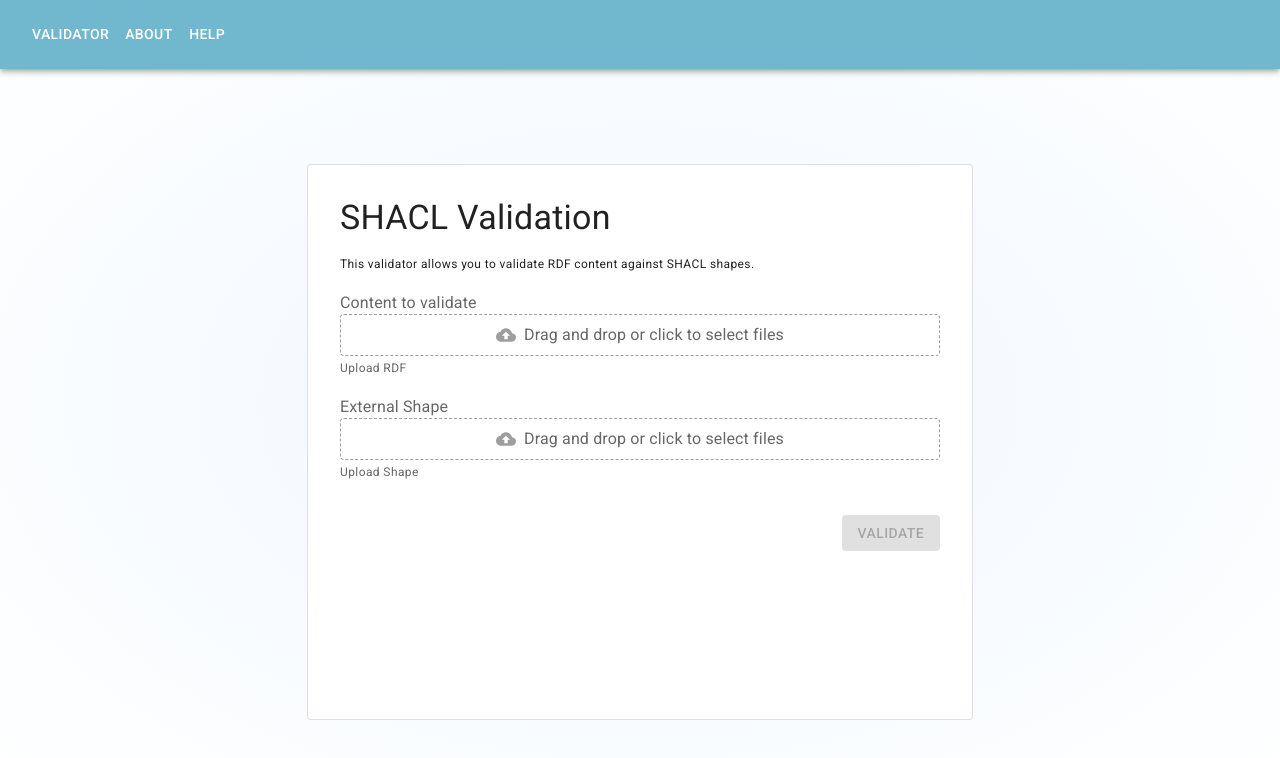
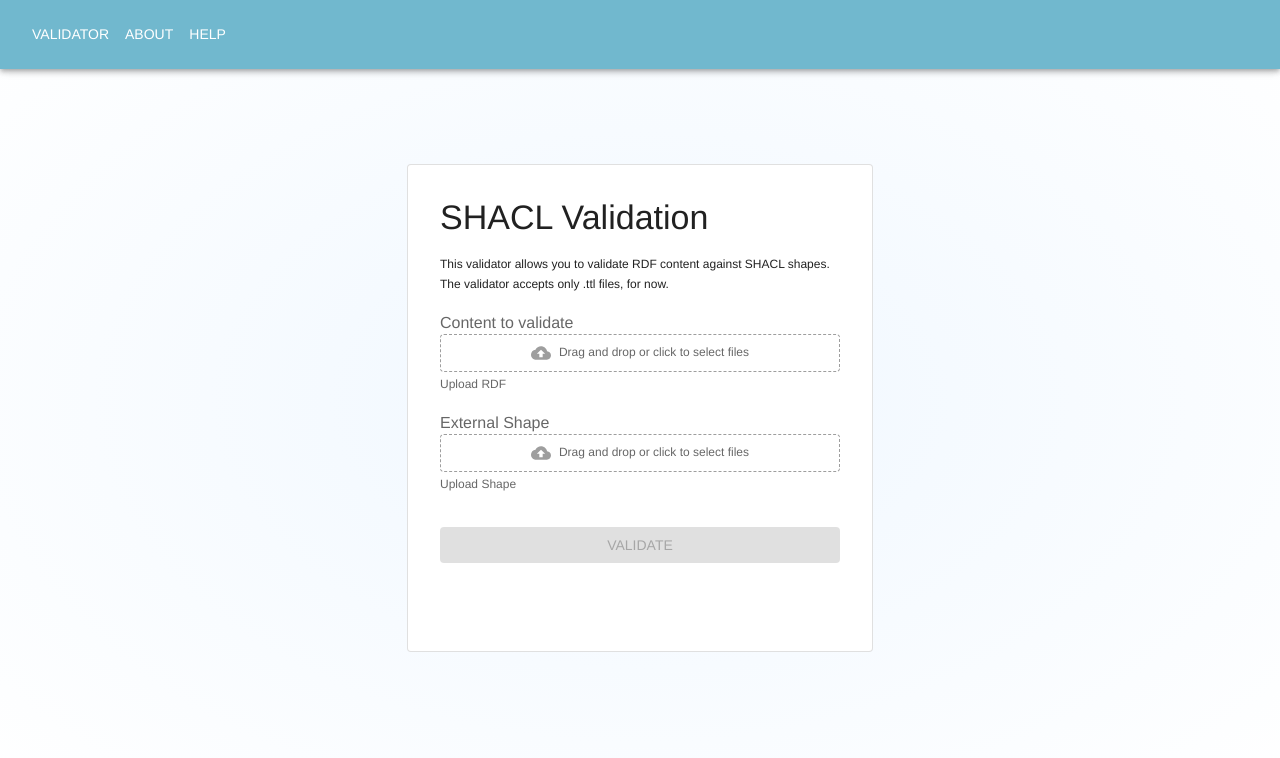
Before and after one commit to hanaCasey/SHACL-validation-task, a React (Create React App) app in the folder frontend/: page / in a window 1280 px wide. Shown: the top 758 px of the page. Built offline with nearby package versions, Linux system fonts and the light colour scheme.

Commit message:
same font

```diff
--- a/frontend/src/App.js
+++ b/frontend/src/App.js
@@ -9,6 +9,9 @@ import Validator from './components/Validator';
 
 
 const theme = createTheme({
+  typography: {
+    fontFamily: '"Helvetica", sans-serif',  // Replace this with your desired font
+  },
   palette: {
     mode: 'light',
     primary: {
--- a/frontend/src/components/DropZone.js
+++ b/frontend/src/components/DropZone.js
@@ -69,11 +69,11 @@ function DropZone({ label, onDrop, acceptedFiles }) {
                                     }}
                                 />
                             )}
-                            <Typography variant="body1" color="textSecondary">
+                            <Typography variant="caption" color="textSecondary">
                                 {isDragActive
                                     ? 'Drop the file here...'
                                     : fileName
-                                        ? `Uploaded file: ${fileName}`
+                                        ? `File: ${fileName}`
                                         : `Drag and drop or click to select files`}
                             </Typography>
                             </Box>
--- a/frontend/src/components/FileContext.js
+++ b/frontend/src/components/FileContext.js
@@ -10,7 +10,6 @@ export const FileProvider = ({ children }) => {
     const [rdfFile, setRdfFile] = useState(null);
     const [shapeFile, setShapeFile] = useState(null);
     const [validationResult, setValidationResult] = useState(null);
-    const [validationMessage, setValidationMessage] = useState(null);
     const [loading, setLoading] = useState(false);
     const [error, setError] = useState(null);
 
--- a/frontend/src/components/FileResponse.js
+++ b/frontend/src/components/FileResponse.js
@@ -10,7 +10,7 @@ import { useFileContext } from './FileContext';
 
 const ResponseContainer = styled(Stack)(({ theme }) => ({
     padding: 20,
-    marginTop: '10vh',
+    // marginTop: '10vh',
 }));
 
 
@@ -28,15 +28,20 @@ function FileResponse() {
         <ResponseContainer>
             {loading && <CircularProgress sx={{ margin: '20px auto' }} />}
             {!loading && validationResult !== null  && validationResult.conforms && (
+                <Box sx={{ textAlign: 'center', margin: '20px auto' }}>
                 <CheckCircleIcon color="success" fontSize="large" sx={{ margin: '20px auto' }} />
+                <Typography variant="body1" sx={{ mb: 2 }}>Validation success!</Typography>
+                </Box>
             )}
             {!loading && validationResult !== null  && !validationResult.conforms && (
                 <Box sx={{ textAlign: 'center', margin: '20px auto' }}>
-                    <CancelIcon color="error" fontSize="large" />
-                    <Typography variant="body1">Validation failed!</Typography>
-                    <Button variant="outlined" onClick={handleReport}>
-                        See Report
-                    </Button>
+                    <CancelIcon color="error" fontSize="large" sx={{ mb: 2 }}/>
+                    <Typography variant="body1" sx={{ mb: 2 }}>Validation failed!</Typography>
+                    <Box sx={{ display: 'flex', justifyContent: 'flex-end' }}>
+                        <Button variant="outlined" onClick={handleReport}>
+                            See Report
+                        </Button>
+                    </Box>
                 </Box>
             )}
 
--- a/frontend/src/components/FileUpload.js
+++ b/frontend/src/components/FileUpload.js
@@ -28,17 +28,16 @@ function FileUpload() {
     return (
         <Box
             component="form"
-
             noValidate
             sx={{
                 display: 'flex',
                 flexDirection: 'column',
                 width: '100%',
-                gap: 2,
+                gap: 2
             }}
         >
             <FormControl>
-            <FormLabel htmlFor="email">Content to validate</FormLabel>
+            <FormLabel sx={{ fontSize: '16px' }}>Content to validate</FormLabel>
                 <DropZone
                     label={'RDF'}
                     onDrop={handleRdf}
@@ -46,7 +45,7 @@ function FileUpload() {
                 />
             </FormControl>
             <FormControl>
-            <FormLabel htmlFor="email">External Shape</FormLabel>
+            <FormLabel sx={{ fontSize: '16px' }}>External Shape</FormLabel>
                 <DropZone
                     label={'Shape'}
                     onDrop={handleShape}
@@ -57,6 +56,7 @@ function FileUpload() {
                     <Button
                         type="submit"
                         variant="contained"
+                        fullWidth
                         onClick={handleSubmit}
                         disabled={!rdfFile || !shapeFile}
                     >
--- a/frontend/src/components/Validator.js
+++ b/frontend/src/components/Validator.js
@@ -19,7 +19,7 @@ const Card = styled(MuiCard)(({ theme }) => ({
     gap: theme.spacing(2),
     margin: 'auto',
     [theme.breakpoints.up('sm')]: {
-        maxWidth: '600px',
+        maxWidth: '400px',
     },
 }));
 
@@ -51,7 +51,7 @@ function Validator() {
                         SHACL Validation
                     </Typography>
                     <Typography variant="caption">
-                        This validator allows you to validate RDF content against SHACL shapes.
+                        This validator allows you to validate RDF content against SHACL shapes. The validator accepts only .ttl files, for now.
                     </Typography>
                     <Box>
                         <FileUpload />
```
Also changed, not shown: 1 other file (tests, documents, lock files or other folders). Lines whose indentation alone changed are shown as unchanged.
